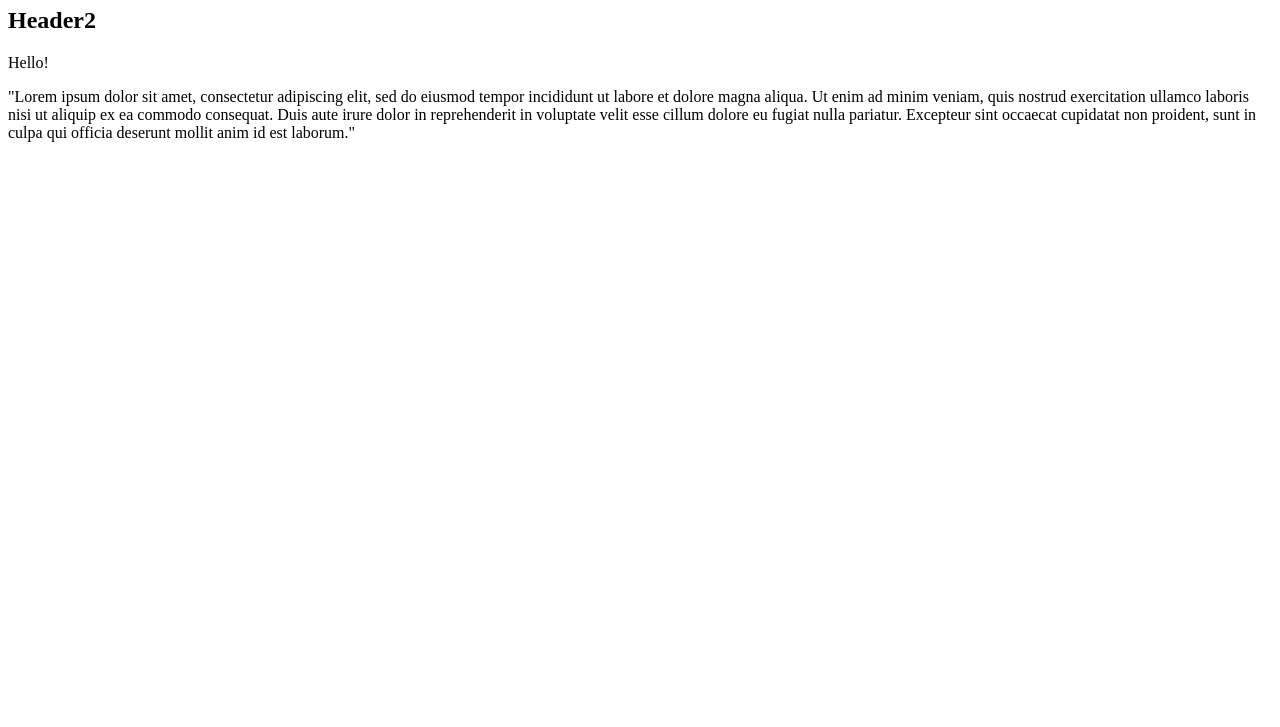
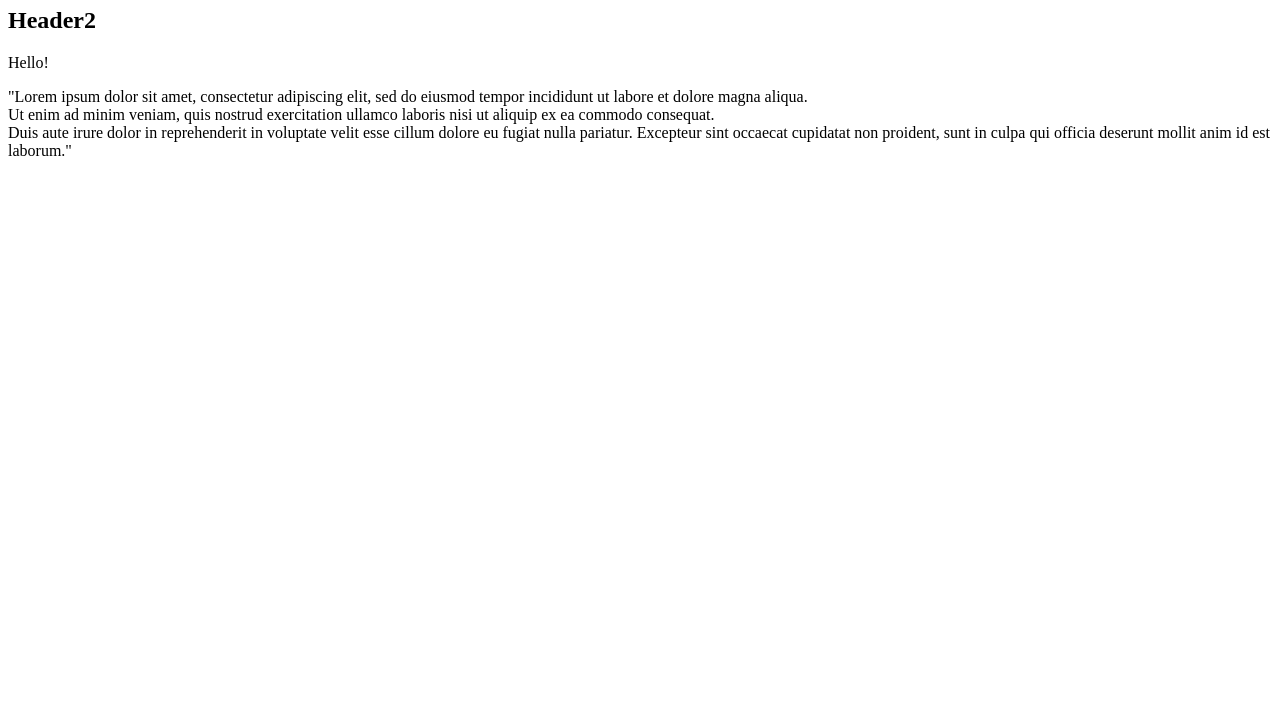
Before and after one commit to Natalina27/HTML_VB, a plain HTML site: page index.html in a window 1280 px wide. Shown: the part 73-800 px from the top of the page. Drawn offline with Linux system fonts and the light colour scheme.

Commit message:
add br tag

```diff
--- a/index.html
+++ b/index.html
@@ -9,9 +9,9 @@
 <h2>Header2</h2>
 Hello!
 <p>"Lorem ipsum dolor sit amet, consectetur adipiscing elit,
-    sed do eiusmod tempor incididunt ut labore et dolore magna aliqua.
+    sed do eiusmod tempor incididunt ut labore et dolore magna aliqua.<br>
     Ut enim ad minim veniam, quis nostrud exercitation ullamco
-    laboris nisi ut aliquip ex ea commodo consequat.
+    laboris nisi ut aliquip ex ea commodo consequat.<br>
     Duis aute irure dolor in reprehenderit in voluptate velit esse
     cillum dolore eu fugiat nulla pariatur. Excepteur sint occaecat
     cupidatat non proident,
```
